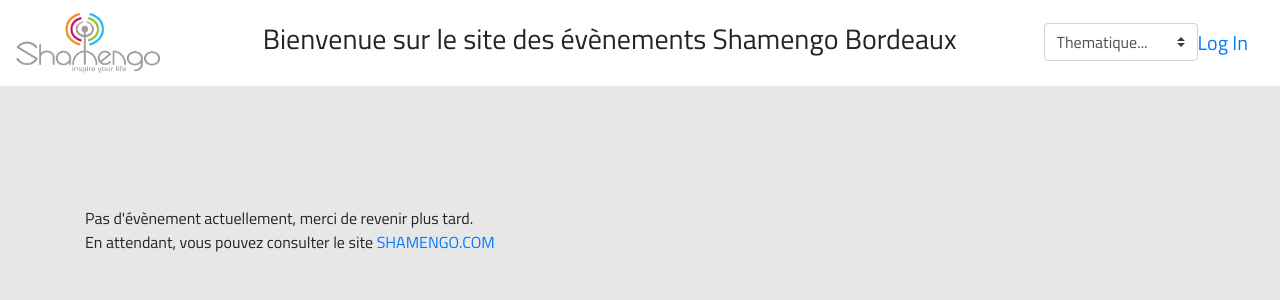
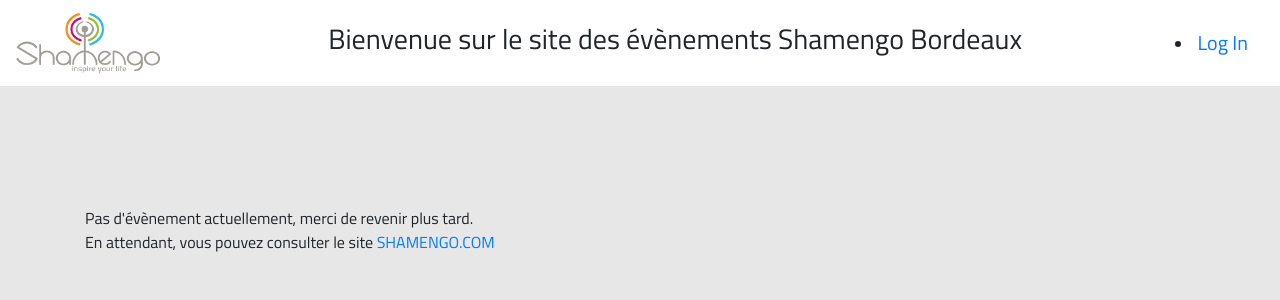
Before and after one commit to EcoleNumeriqueVivant/Shamengo, a Django app: page / in a window 1280 px wide. Shown: the top 300 px of the page. Run offline with Django 3.2, Linux system fonts and the light colour scheme; data that the repository does not hold is empty; some libraries are stand-ins or nearby versions.

Commit message:
commenter liste déroulante

```diff
--- a/templates/base.html
+++ b/templates/base.html
@@ -26,7 +26,7 @@
       </a>
       <h3>Bienvenue sur le site des évènements Shamengo Bordeaux</h3>
 
-      <ul class="nav justify-content-end">
+      <!-- <ul class="nav justify-content-end">
         <li>
           <select class="custom-select mr-sm-2" id="inlineFormCustomSelect">
             <option selected>Thematique...</option>
@@ -35,7 +35,7 @@
             <option value="3">Environnement</option>
             <option value="4">Solidarité</option>
           </select>
-        </li>
+        </li> -->
         <li class="nav-item">
           <a class="navbar-brand" href="/admin/login/">Log In</a>
         </li>
```
